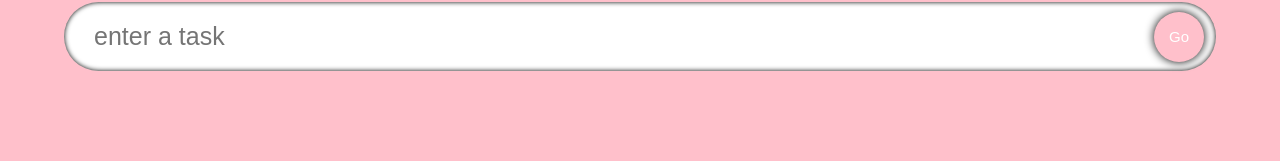
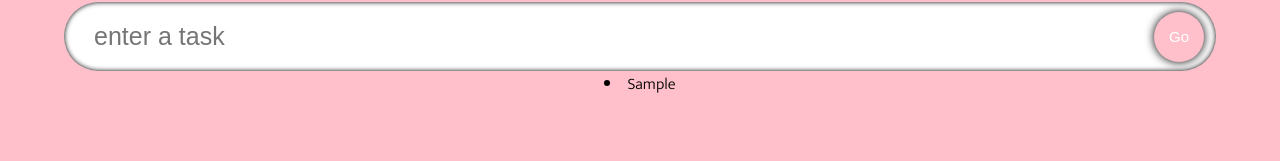
Before and after one commit to fthbby/react-typescript-todo, a React (Create React App) app: page / in a window 1280 px wide. Both pictures are taken after typing "Sample" into the empty fields and a click on the button "Go". Shown: the part 124-285 px from the top of the page. Built offline with nearby package versions, Linux system fonts and the light colour scheme.

Commit message:
todos rendering on page

```diff
--- a/src/App.tsx
+++ b/src/App.tsx
@@ -17,7 +17,7 @@ const handleAdd = (e: React.FormEvent) => {
   }
 };
 
- console.log(todo)
+  // console.log(todo)
   console.log(todos)
 
   return (
@@ -25,6 +25,12 @@ const handleAdd = (e: React.FormEvent) => {
       <span className="heading">To Do App</span>
       <InputField todo={todo} setTodo = {setTodo} handleAdd = {handleAdd} />
 
+      {/* <TodoList/> */}
+
+    {todos.map((t)=>(
+      <li>{t.todo}</li>
+    ))}
+
     </div>
   );
 }
--- a/src/components/InputField.tsx
+++ b/src/components/InputField.tsx
@@ -9,7 +9,7 @@ interface Props{
 
 const InputField: React.FC<Props> = ({todo, setTodo, handleAdd})=> {
   return (
-    <form className='input' onSubmit={handleAdd}>
+    <form className='input' onSubmit={(e)=>handleAdd(e)}>
         <input type='input'
             value={todo}
             onChange={
```
